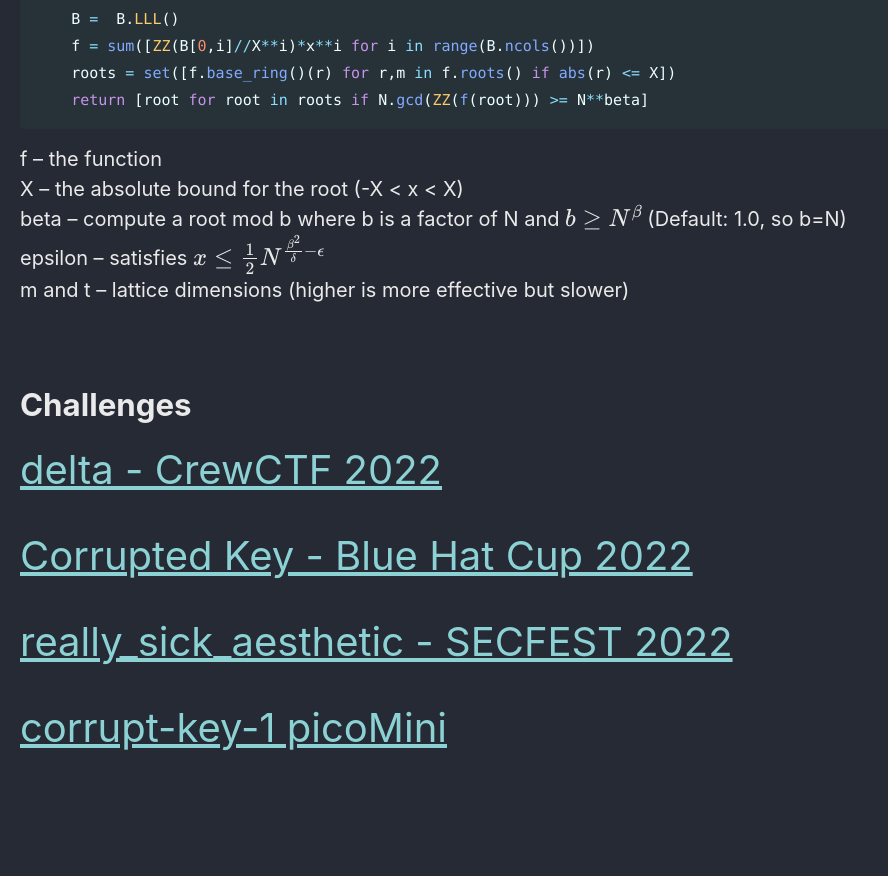
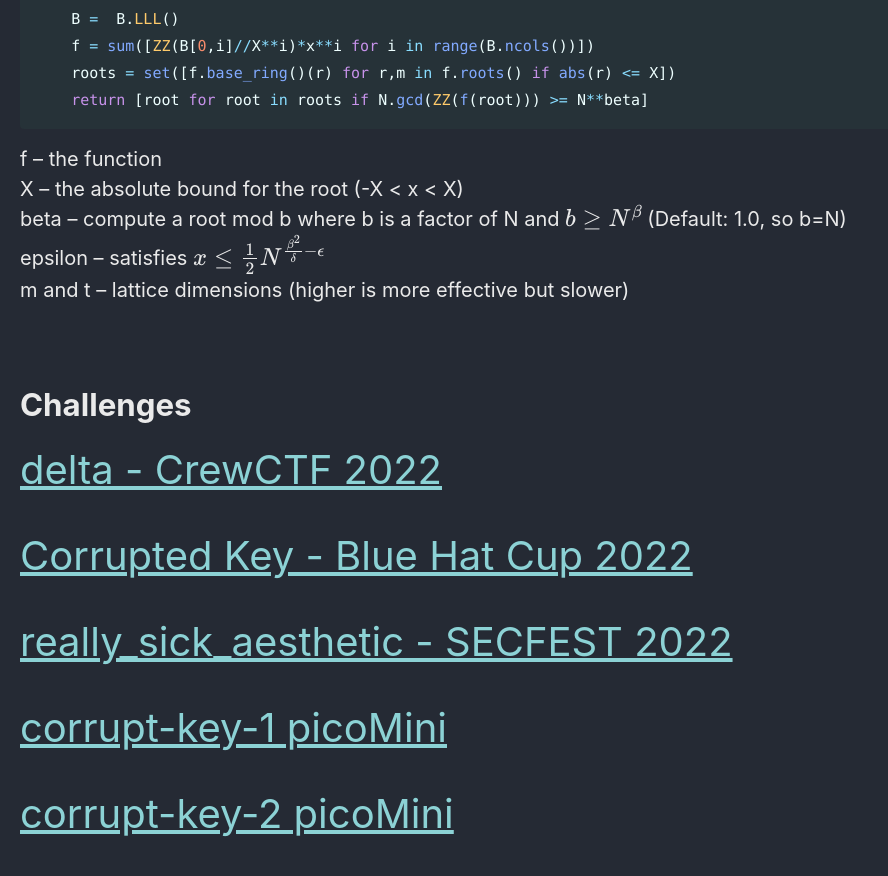
Before and after one commit to Connor-McCartney/Connor-McCartney.github.io, a Jekyll site: the page built from _pages/cryptography/small-roots/small-roots.md, in a window 1280 px wide and 900 px high, scrolled down 838 px. Shown: the top 876 px of the window, without its empty margins (0-888 px from the left). Built offline with Jekyll 4.4.1, drawn with Linux system fonts in a browser that asks for light colours; cached includes are drawn as plain includes; before the commit the page ends 1652 px from its top, so only the background shows below that.

Commit message:
Update small-roots.md

```diff
--- a/_pages/cryptography/small-roots/small-roots.md
+++ b/_pages/cryptography/small-roots/small-roots.md
@@ -53,3 +53,5 @@ m and t – lattice dimensions (higher is more effective but slower)
 <span style="font-size:2em;">   [really_sick_aesthetic - SECFEST 2022](/cryptography/small-roots/really-sick-aesthetic-SECFEST-2022)       </span> <br>
 
 <span style="font-size:2em;">   [corrupt-key-1 picoMini](/cryptography/small-roots/corrupt-key-1-picoMini)       </span> <br>
+
+<span style="font-size:2em;">   [corrupt-key-2 picoMini](/cryptography/small-roots/corrupt-key-2-picoMini)       </span> <br>
```
